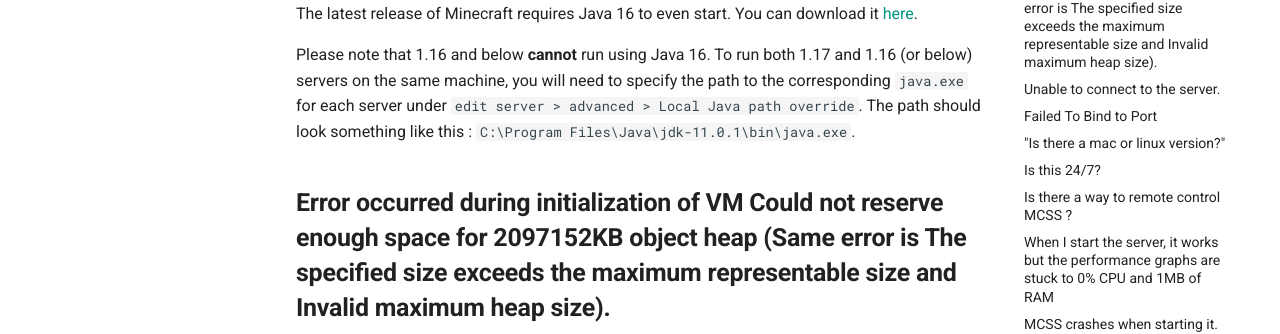
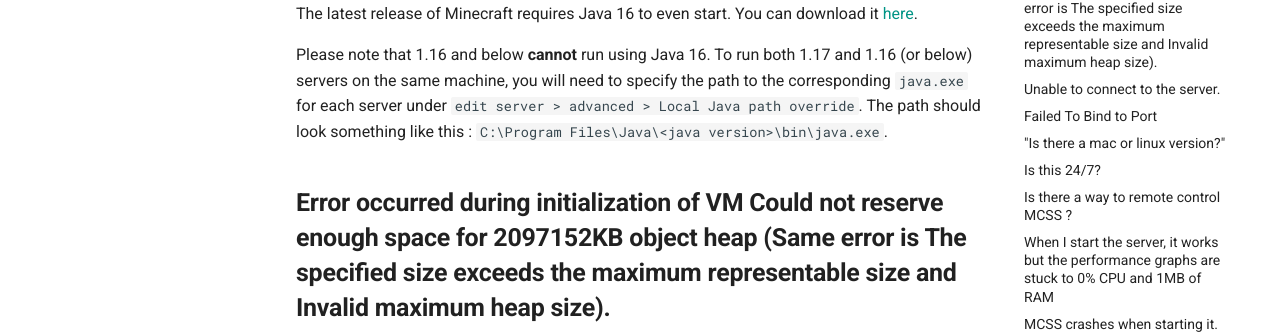
Before and after one commit to mcserversoft/documentation, an MkDocs documentation site: the page built from docs/faq.md, in a window 1280 px wide and 900 px high. Shown: the part 278-612 px from the top of the window. Built offline with MkDocs 1.6.1 and Material for MkDocs 9.7.7, drawn with Linux system fonts in a browser that asks for light colours; comment, search, counter and statistics services are not loaded.

Commit message:
Update faq.md
Changed Java 11 path to relative path

```diff
--- a/docs/faq.md
+++ b/docs/faq.md
@@ -5,7 +5,7 @@
 
 The latest release of Minecraft requires Java 16 to even start. You can download it [here](https://www.oracle.com/java/technologies/javase-jdk16-downloads.html).
 
-Please note that 1.16 and below **cannot** run using Java 16. To run both 1.17 and 1.16 (or below) servers on the same machine, you will need to specify the path to the corresponding `java.exe` for each server under `edit server > advanced > Local Java path override`. The path should look something like this : `C:\Program Files\Java\jdk-11.0.1\bin\java.exe`.
+Please note that 1.16 and below **cannot** run using Java 16. To run both 1.17 and 1.16 (or below) servers on the same machine, you will need to specify the path to the corresponding `java.exe` for each server under `edit server > advanced > Local Java path override`. The path should look something like this : `C:\Program Files\Java\<java version>\bin\java.exe`.
 
 
 ## **Error occurred during initialization of VM Could not reserve enough space for 2097152KB object heap (Same error is The specified size exceeds the maximum representable size and Invalid maximum heap size).**
```
